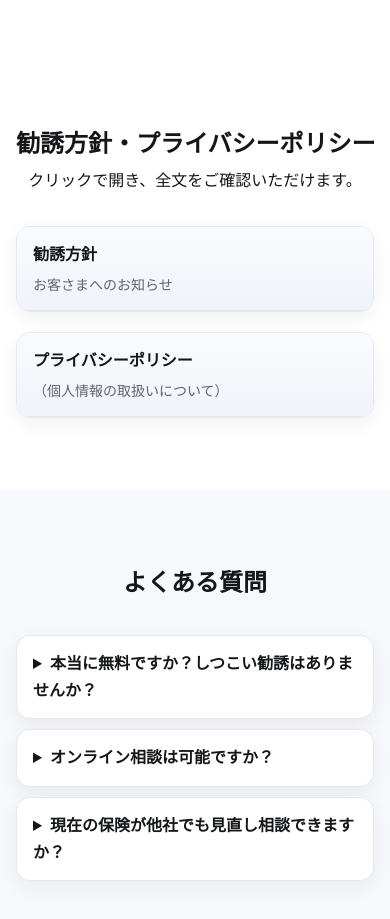
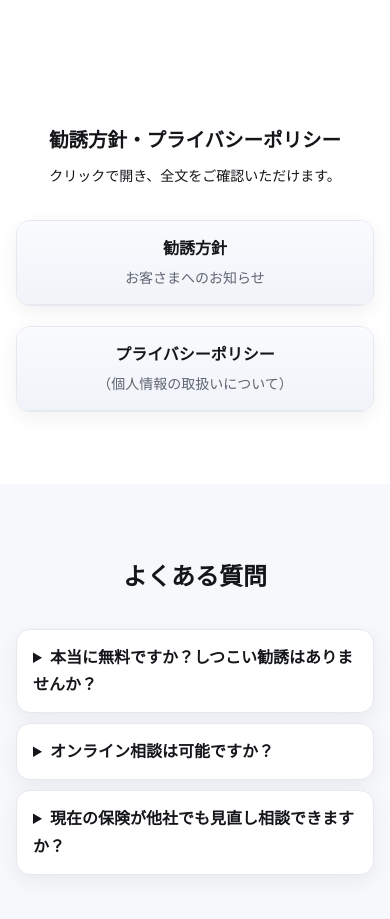
Before and after one commit to magumatari/hoken_project, a plain HTML site: page index.html in a window 390 px wide. Shown: the part 4460-5379 px from the top of the page. Drawn offline with Linux system fonts and the light colour scheme.

Commit message:
Update style.css

```diff
--- a/style.css
+++ b/style.css
@@ -295,3 +295,39 @@ body{
     color: var(--muted);
   }
 }
+
+/* === モバイル版：横スライドせず1行に収める === */
+@media (max-width: 640px) {
+  /* セクションタイトルをスライドなしで中央表示 */
+  #policies .section-header h2 {
+    white-space: normal;           /* 折り返しOKに変更 */
+    overflow: visible;             /* はみ出し部分を隠さない */
+    text-align: center;
+    font-size: clamp(18px, 5vw, 24px);
+    margin: 0 auto 8px;
+  }
+
+  /* 説明文「クリックで開き、全文をご確認いただけます」 */
+  #policies .section-header p {
+    white-space: nowrap;           /* 折り返しなし */
+    text-align: center;
+    font-size: 14px;
+    margin: 0 auto 16px;
+  }
+
+  /* summary部分のレイアウト調整 */
+  .policy-head {
+    grid-template-columns: 1fr;    /* 縦並びにする */
+    text-align: center;
+    row-gap: 4px;
+  }
+  .policy-head .policy-title {
+    display: block;
+    font-weight: 700;
+  }
+  .policy-head .policy-sub {
+    display: block;
+    font-size: 14px;
+    color: var(--muted);
+  }
+}
```
